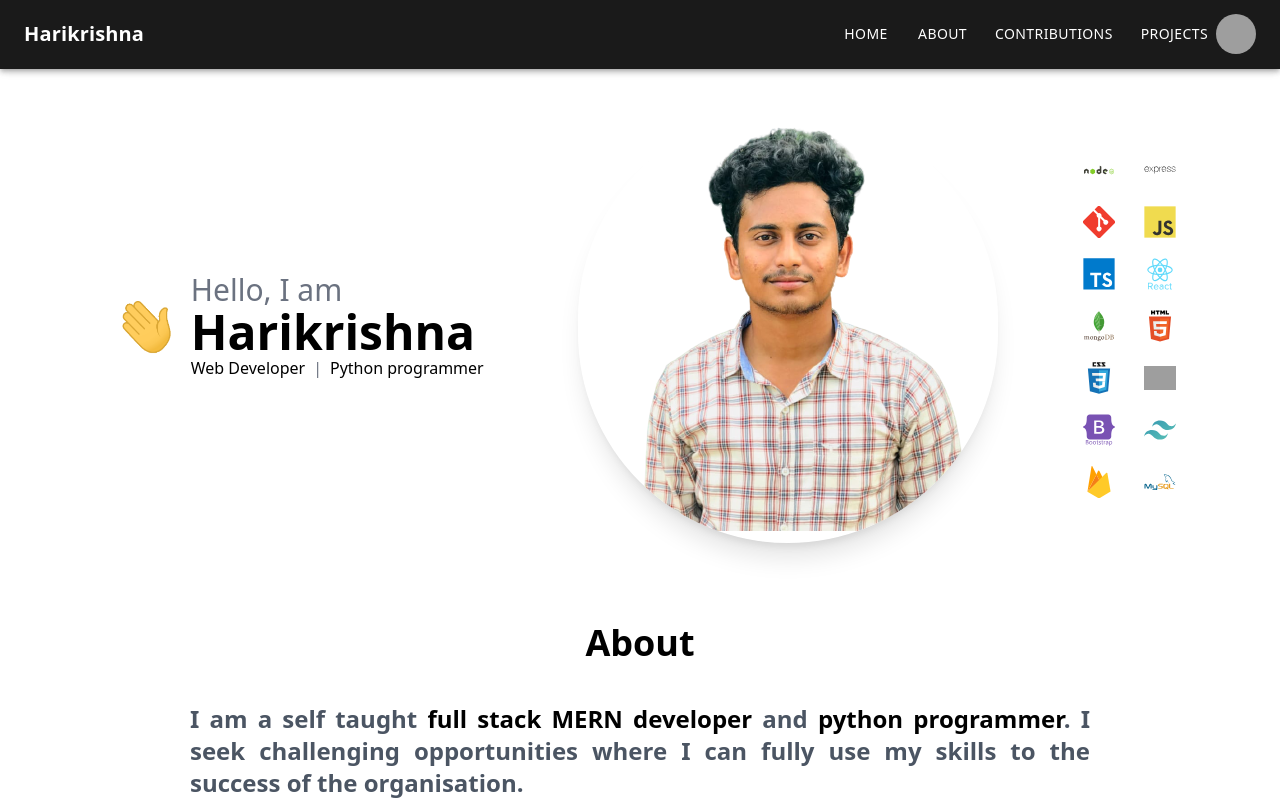
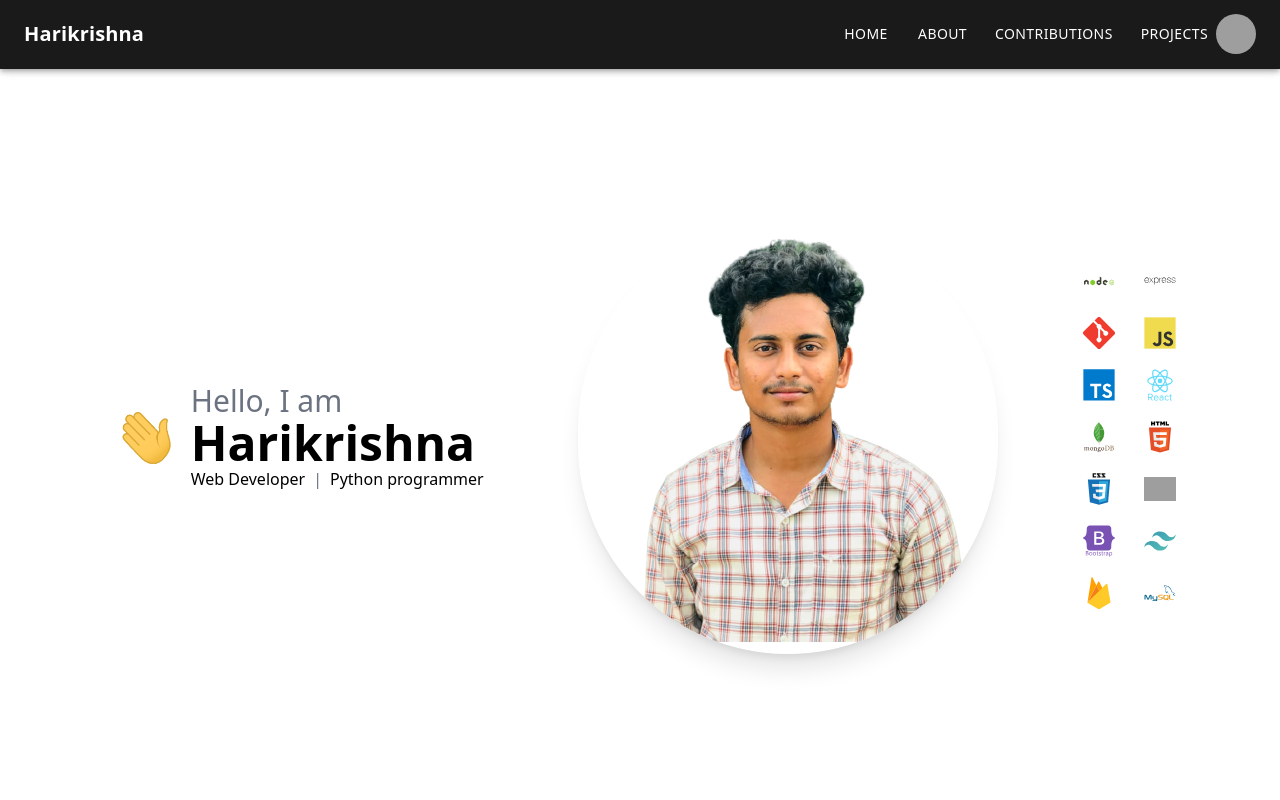
Before and after one commit to HariKrishna-28/portfolio, a React (Create React App) app in the folder client/: page / in a window 1280 px wide. Shown: the top 800 px of the page. Built offline with nearby package versions, Linux system fonts and the light colour scheme; grey boxes are pictures that could not be loaded.

Commit message:
ui refactor

```diff
--- a/client/src/App.js
+++ b/client/src/App.js
@@ -12,7 +12,7 @@ import {
 function App() {
   return (
     <div>
-      <div className="flex flex-col gap-5 select-none">
+      <div className="flex flex-col select-none">
         <NavBar />
         <Header />
         <About />
--- a/client/src/container/About/About.jsx
+++ b/client/src/container/About/About.jsx
@@ -7,7 +7,7 @@ import Ts from './Ts'
 
 const About = () => {
     return (
-        <div className='flex flex-col gap-10 p-10' id='About'>
+        <div className='flex flex-col items-center justify-center h-screen gap-10 p-10' id='About'>
             {/* <motion.div
                 whileInView={{ x: [-100, 0], opacity: [0, 1] }}
                 transition={{ duration: 0.5 }}> */}
@@ -22,7 +22,8 @@ const About = () => {
                 transition={{ duration: 0.5 }}>
                 <div className='flex justify-center text-gray-600'>
                     <div className='w-full md:w-3/4 lg:w-3/4 text-justify font-semibold text-2xl '>
-                        I am a self taught <span className='text-black'>full stack MERN developer</span> and <span className='text-black'>python programmer</span>. I seek challenging opportunities where I can fully use my skills to the success of the organisation.
+                        I am a self taught <span className='text-black'>full stack MERN developer</span> with a passion for creating beautiful and functional web applicartions
+                        . I seek challenging opportunities where I can fully use my skills to the success of the organisation.
                     </div>
                 </div>
             </motion.div>
--- a/client/src/container/About/Header.jsx
+++ b/client/src/container/About/Header.jsx
@@ -10,7 +10,7 @@ const Header = () => {
     return (
         <div
             id='Home'
-            className='flex flex-col md:flex-row lg:flex-row items-center justify-center lg:justify-evenly p-5'>
+            className='flex flex-col -mt-8 h-screen md:flex-row lg:flex-row items-center justify-center lg:justify-evenly p-5'>
             <motion.div
                 whileInView={{ x: [-100, 0], opacity: [0, 1] }}
                 transition={{ duration: 0.5 }}
@@ -58,19 +58,6 @@ const Header = () => {
                 transition={{ duration: 0.5 }}
             >
                 <div className='hidden md:flex md:flex-row lg:flex-row lg:flex md:flex-wrap w-28 items-center justify-evenly lg:flex-wrap gap-5'>
-                    {/* <img src={NodeJs} alt="" className='w-8' draggable="false" />
-                    <img src={Express} alt="" className='w-8' draggable="false" />
-                    <img src={Git} alt="" className='w-8' draggable="false" />
-                    <img src={JavaScript} alt="" className='w-8' draggable="false" />
-                    <img src={Typescript} alt="" className='w-8' draggable="false" />
-                    <img src={ReactJs} alt="" className='w-8' draggable="false" />
-                    <img src={Mongo} alt="" className='w-8' draggable="false" />
-                    <img src={Html} alt="" className='w-8' draggable="false" />
-                    <img src={Css} alt="" className='w-8' draggable="false" />
-                    <img src={Python} alt="" className='w-8' draggable="false" />
-                    <img src={BootStrap} alt="" className='w-8' draggable="false" />
-                    <img src={Tailwind} alt="" className='w-8' draggable="false" />
-                    <img src={Firebase} alt="" className='w-8' draggable="false" /> */}
                     <Ts />
                 </div>
             </motion.div>
```
